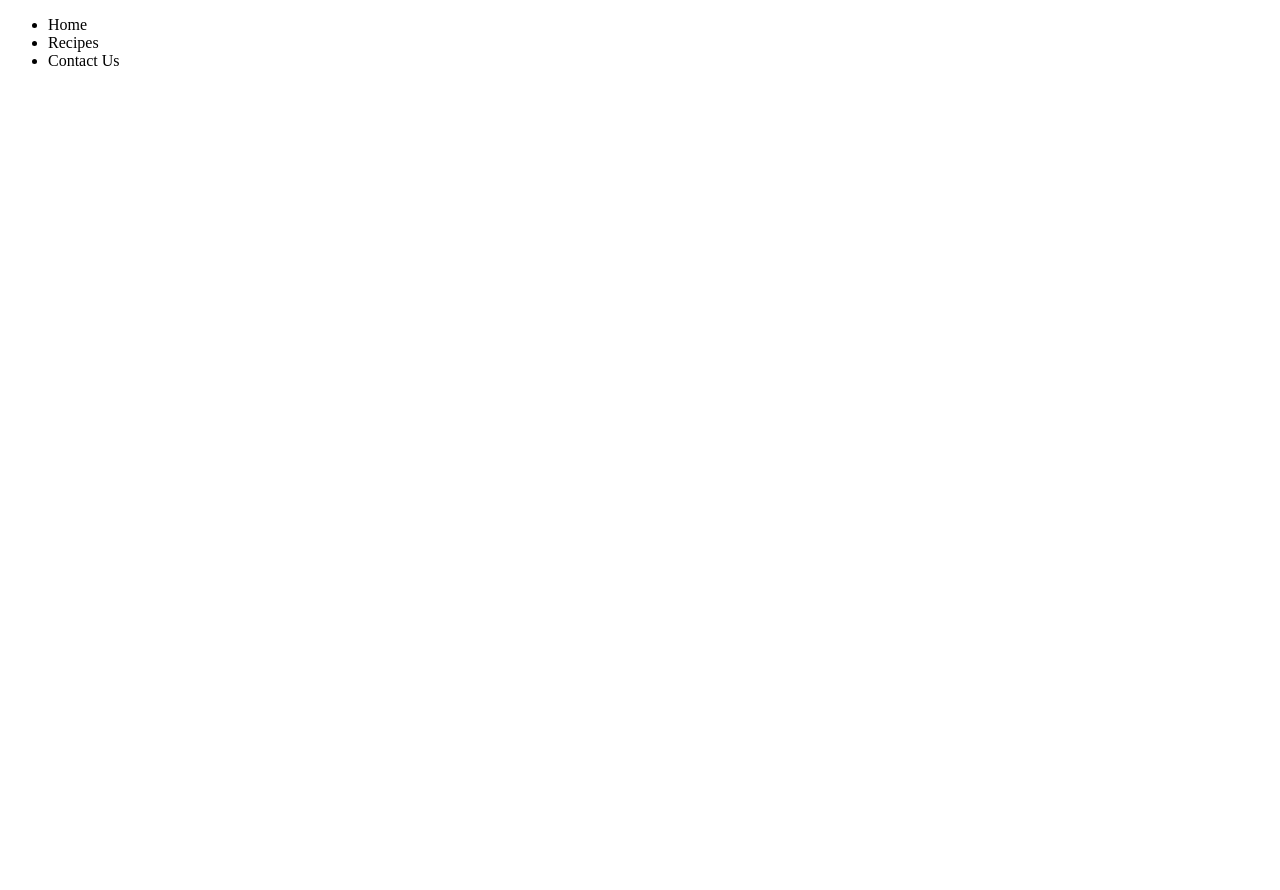
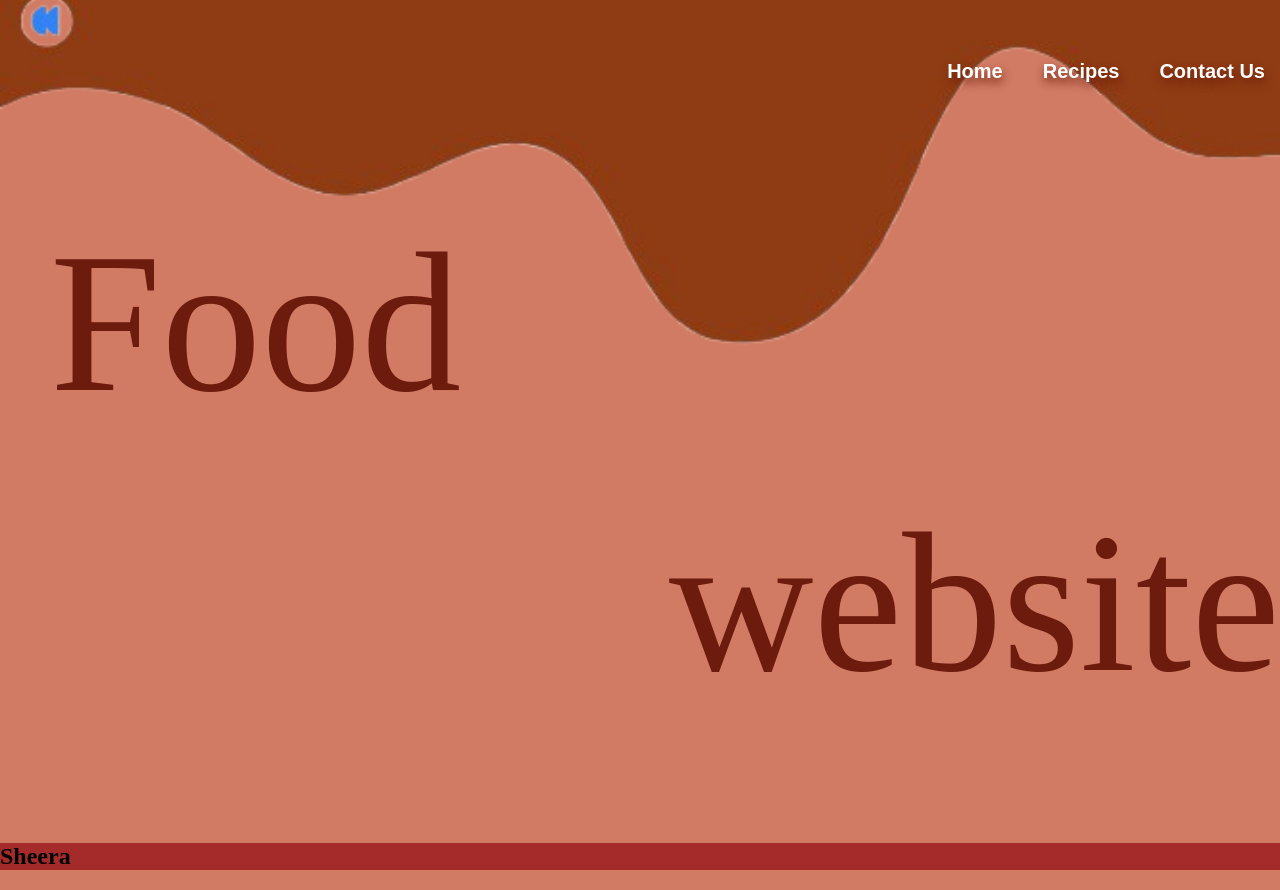
Before and after one commit to swiz07/food-website, a plain HTML site: page index.html in a window 1280 px wide. Before the commit the page ends 800 px from the top, so only its background shows below. Drawn offline with Linux system fonts and the light colour scheme; a web font is replaced by a local one.

Commit message:
Modified the recipe and welcome section

```diff
--- a/index.html
+++ b/index.html
@@ -4,29 +4,44 @@
     <meta charset="UTF-8">
     <meta name="viewport" content="width=device-width, initial-scale=1.0">
     <title>Food website</title>
+    <link rel="stylesheet" href="style.css">
+    <link href="https://fonts.googleapis.com/css2?family=Shrikhand&display=swap" rel="stylesheet">
 </head>
 <body>
     <!--Navigation-->
-    <header>
+    <header id="home">
+        <img src="images/chocolate_drip.png" class="choco-drip">
         <nav>
-            <ul>
-                <li>Home</li>
-                <li>Recipes</li>
-                <li>Contact Us</li>
+            <ul class="navigation">
+                <li><a href="#home">Home</a></li>
+                <li><a href="#recipe">Recipes</a></li>
+                <li><a href="">Contact Us</a></li>
             </ul>
         </nav>
     </header>
-
     <main>
     <!--Welcome section-->
-    <section>
-
-    </section>
+    <div class="welcome-msg">
+       <p class="left">Food</p>
+       <p class="right">website</p>
+    </div>
+    </div>
 
     <!--Recipe section-->
-    <section>
+    <section id="recipe">
+        <div id="recipe1">
+            <h2>Sheera</h2>
+        </div>
+        <div id="recipe2">
 
+        </div>
     </section>
     </main>
+
+    <footer>
+        <div>
+
+        </div>
+    </footer>
 </body>
 </html>
```
